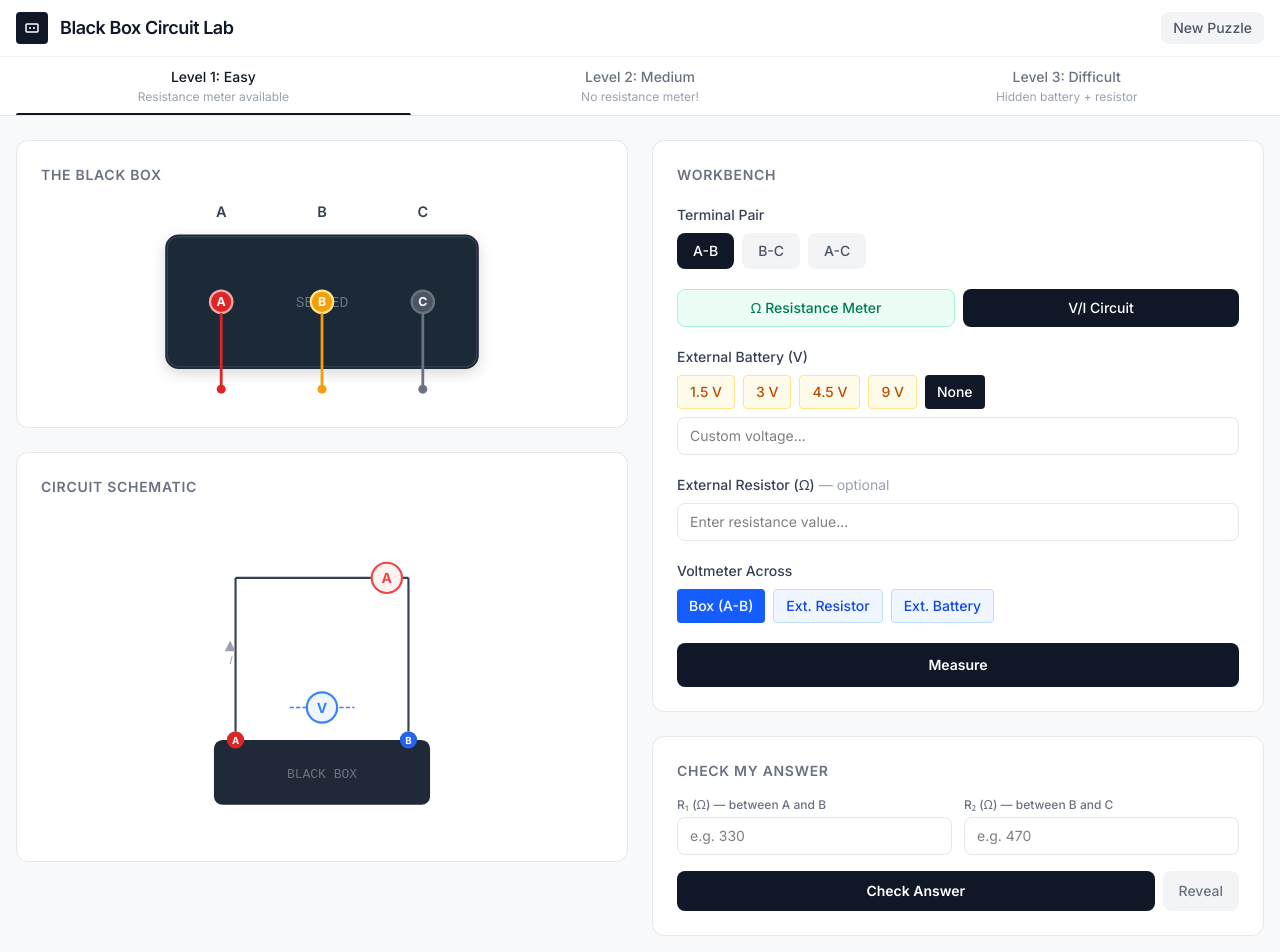
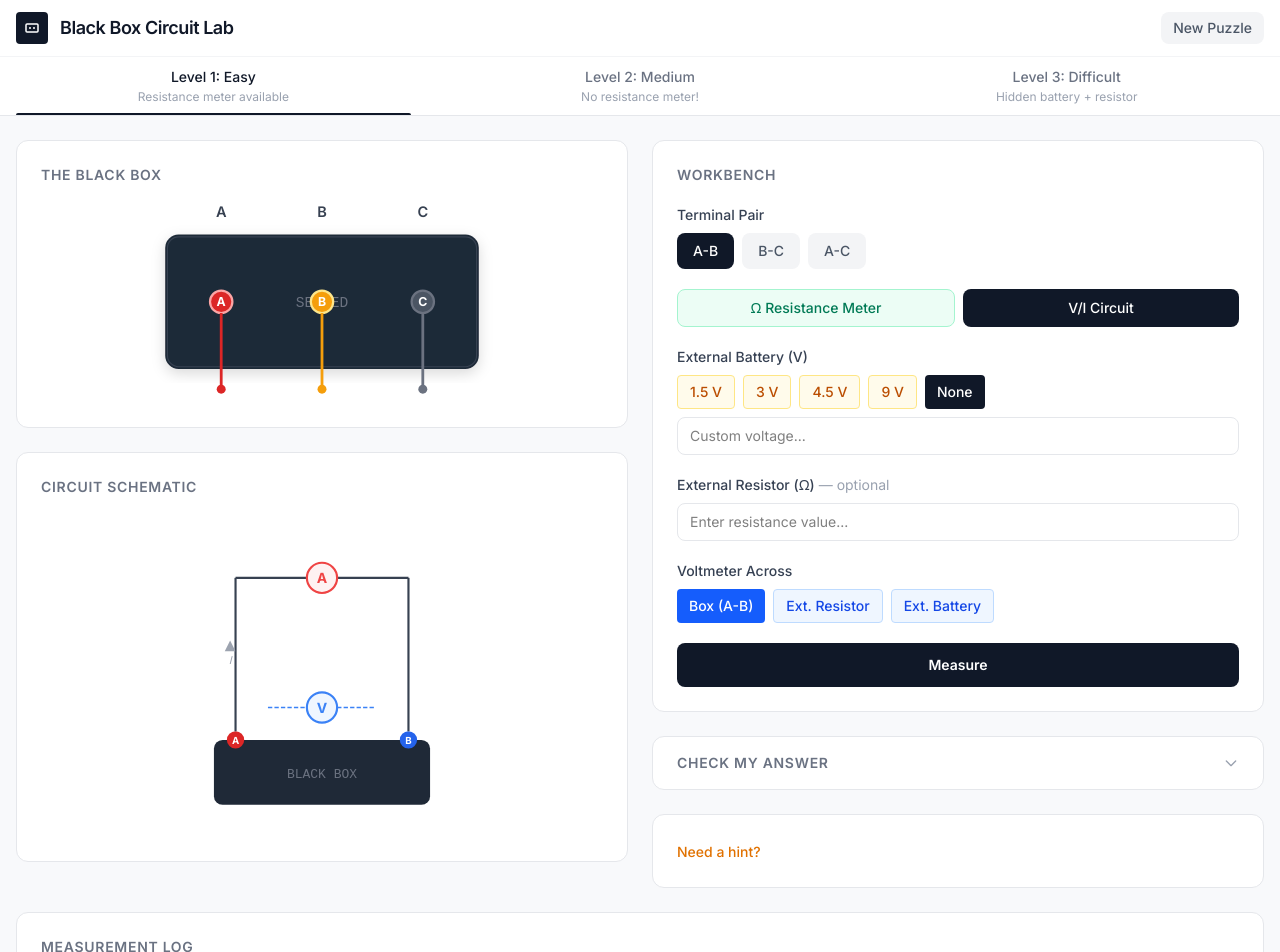
Before and after one commit to EmilRyd/black-box-circuit-lab, a React (Vite) app: page / in a window 1280 px wide. Shown: the top 952 px of the page. Built offline with nearby package versions, Linux system fonts and the light colour scheme.

Commit message:
Add live readout display, collapsible answer panel, fix circuit diagram

```diff
--- a/src/components/AnswerPanel.jsx
+++ b/src/components/AnswerPanel.jsx
@@ -5,6 +5,7 @@ export default function AnswerPanel({ level, puzzle, solved, setSolved, measurem
   const [guess, setGuess] = useState({});
   const [result, setResult] = useState(null);
   const [revealed, setRevealed] = useState(false);
+  const [open, setOpen] = useState(false);
 
   const isLevel3 = level === 3;
 
@@ -20,22 +21,16 @@ export default function AnswerPanel({ level, puzzle, solved, setSolved, measurem
     if (res.correct) setSolved(true);
   };
 
-  const handleReveal = () => {
-    setRevealed(true);
-  };
-
   const pedagogicalMessages = {
     1: "Nice work! That was straightforward with a resistance meter. But what if you didn't have one? Try Level 2 — same kind of box, but now you'll need to figure out the resistances using only voltage and current.",
     2: "Great — you figured out resistances without ever measuring them directly, just by using Ohm's law. Now for the real challenge: what if the box has its own power source? Try Level 3.",
     3: "Excellent! You identified both the hidden EMF and internal resistance using only external measurements. You've mastered the black box technique!",
   };
 
+  if (solved) {
     return (
       <div className="bg-white rounded-xl border border-gray-200 p-6 space-y-4">
-      <h2 className="text-sm font-semibold text-gray-500 uppercase tracking-wider">Check My Answer</h2>
-
-      {solved ? (
-        <div className="space-y-4">
+        <h2 className="text-sm font-semibold text-gray-500 uppercase tracking-wider">Result</h2>
         <div className="px-4 py-3 rounded-lg bg-emerald-50 border border-emerald-200 text-emerald-800 text-sm">
           Correct! You solved it in {measurementCount} measurement{measurementCount !== 1 ? 's' : ''}.
           {level <= 2 && measurementCount <= 3 && <span className="block text-xs mt-1">Optimal — the minimum is 2–3 measurements.</span>}
@@ -44,8 +39,28 @@ export default function AnswerPanel({ level, puzzle, solved, setSolved, measurem
         <RevealedCircuit level={level} puzzle={puzzle} />
         <p className="text-sm text-gray-600 italic leading-relaxed">{pedagogicalMessages[level]}</p>
       </div>
-      ) : (
-        <>
+    );
+  }
+
+  return (
+    <div className="bg-white rounded-xl border border-gray-200">
+      <button
+        onClick={() => setOpen(!open)}
+        className="w-full px-6 py-4 flex items-center justify-between text-left"
+      >
+        <h2 className="text-sm font-semibold text-gray-500 uppercase tracking-wider">Check My Answer</h2>
+        <svg
+          className={`w-4 h-4 text-gray-400 transition-transform ${open ? 'rotate-180' : ''}`}
+          fill="none" viewBox="0 0 24 24" stroke="currentColor" strokeWidth={2}
+        >
+          <path strokeLinecap="round" strokeLinejoin="round" d="M19 9l-7 7-7-7" />
+        </svg>
+      </button>
+
+      {open && (
+        <div className="px-6 pb-6 space-y-4">
+          <p className="text-xs text-gray-400">Think you know what's inside? Enter your guess below.</p>
+
           <div className="grid grid-cols-2 gap-3">
             {isLevel3 ? (
               <>
@@ -108,7 +123,7 @@ export default function AnswerPanel({ level, puzzle, solved, setSolved, measurem
               Check Answer
             </button>
             <button
-              onClick={handleReveal}
+              onClick={() => setRevealed(true)}
               className="px-4 py-2.5 rounded-lg text-sm font-medium text-gray-500 bg-gray-100 hover:bg-gray-200 transition-colors"
             >
               Reveal
@@ -138,7 +153,7 @@ export default function AnswerPanel({ level, puzzle, solved, setSolved, measurem
               <RevealedCircuit level={level} puzzle={puzzle} />
             </div>
           )}
-        </>
+        </div>
       )}
     </div>
   );
@@ -157,14 +172,12 @@ function RevealedCircuit({ level, puzzle }) {
             <text x="30" y="44" textAnchor="middle" fill="white" fontSize="8" fontWeight="bold">+</text>
             <line x1="38" y1="40" x2="100" y2="40" stroke="#374151" strokeWidth="2" />
 
-            {/* Battery symbol */}
             <line x1="120" y1="25" x2="120" y2="55" stroke="#f59e0b" strokeWidth="2.5" />
             <line x1="130" y1="30" x2="130" y2="50" stroke="#f59e0b" strokeWidth="1.5" />
             <text x="125" y="18" textAnchor="middle" fill="#b45309" fontSize="10" fontWeight="500">{puzzle.emf} V</text>
             <line x1="100" y1="40" x2="120" y2="40" stroke="#374151" strokeWidth="2" />
             <line x1="130" y1="40" x2="200" y2="40" stroke="#374151" strokeWidth="2" />
 
-            {/* Resistor symbol */}
             <polyline
               points="220,40 225,28 235,52 245,28 255,52 265,28 275,52 280,40"
               fill="none" stroke="#6366f1" strokeWidth="2"
@@ -183,7 +196,6 @@ function RevealedCircuit({ level, puzzle }) {
             <text x="30" y="44" textAnchor="middle" fill="white" fontSize="8" fontWeight="bold">A</text>
             <line x1="38" y1="40" x2="80" y2="40" stroke="#374151" strokeWidth="2" />
 
-            {/* R1 */}
             <polyline
               points="80,40 85,28 95,52 105,28 115,52 125,28 135,52 140,40"
               fill="none" stroke="#6366f1" strokeWidth="2"
@@ -195,7 +207,6 @@ function RevealedCircuit({ level, puzzle }) {
             <text x="200" y="44" textAnchor="middle" fill="white" fontSize="8" fontWeight="bold">B</text>
             <line x1="208" y1="40" x2="240" y2="40" stroke="#374151" strokeWidth="2" />
 
-            {/* R2 */}
             <polyline
               points="240,40 245,28 255,52 265,28 275,52 285,28 295,52 300,40"
               fill="none" stroke="#6366f1" strokeWidth="2"
--- a/src/components/CircuitControls.jsx
+++ b/src/components/CircuitControls.jsx
@@ -1,3 +1,5 @@
+import { formatValue } from '../physics';
+
 const BATTERY_PRESETS = [1.5, 3, 4.5, 9];
 const PAIR_OPTIONS_12 = ['A-B', 'B-C', 'A-C'];
 
@@ -173,6 +175,8 @@ export default function CircuitControls({
         </>
       )}
 
+      {lastResult && <ReadoutDisplay lastResult={lastResult} level={level} mode={mode} />}
+
       {lastResult && lastResult.warning && (
         <div className="px-4 py-3 rounded-lg bg-amber-50 border border-amber-200 text-amber-800 text-sm">
           ⚠ {lastResult.warning}
@@ -181,3 +185,43 @@ export default function CircuitControls({
     </div>
   );
 }
+
+function ReadoutDisplay({ lastResult, level, mode }) {
+  if (lastResult.type === 'ohmmeter') {
+    return (
+      <div className="rounded-lg bg-gray-950 p-4 text-center border-2 border-emerald-500/30">
+        <p className="text-xs text-emerald-400 uppercase tracking-widest mb-1 font-medium">Ohmmeter Reading</p>
+        <p className="text-3xl font-mono font-bold text-emerald-400">
+          {formatValue(lastResult.rHidden, 'Ω')}
+        </p>
+      </div>
+    );
+  }
+
+  if (lastResult.isOpenCircuit) {
+    return (
+      <div className="rounded-lg bg-gray-950 p-4 text-center border-2 border-blue-500/30">
+        <p className="text-xs text-blue-400 uppercase tracking-widest mb-1 font-medium">Open-Circuit Voltage</p>
+        <p className="text-3xl font-mono font-bold text-blue-400">
+          {formatValue(lastResult.vBox, 'V')}
+        </p>
+      </div>
+    );
+  }
+
+  return (
+    <div className="rounded-lg bg-gray-950 p-4 border-2 border-gray-700">
+      <p className="text-xs text-gray-400 uppercase tracking-widest mb-3 font-medium text-center">Instrument Readings</p>
+      <div className="grid grid-cols-2 gap-3">
+        <div className="text-center">
+          <p className="text-[10px] text-red-400 uppercase tracking-widest mb-0.5">Ammeter</p>
+          <p className="text-xl font-mono font-bold text-red-400">{lastResult.displayCurrent}</p>
+        </div>
+        <div className="text-center">
+          <p className="text-[10px] text-blue-400 uppercase tracking-widest mb-0.5">Voltmeter — {lastResult.displayVoltLabel}</p>
+          <p className="text-xl font-mono font-bold text-blue-400">{lastResult.displayVolt}</p>
+        </div>
+      </div>
+    </div>
+  );
+}
--- a/src/components/CircuitDiagram.jsx
+++ b/src/components/CircuitDiagram.jsx
@@ -77,9 +77,19 @@ export default function CircuitDiagram({ state }) {
               </g>
             )}
 
-            {/* Ammeter */}
-            <circle cx="320" cy="60" r="14" fill="#fef2f2" stroke="#ef4444" strokeWidth="2" />
-            <text x="320" y="65" textAnchor="middle" fill="#ef4444" fontSize="13" fontWeight="bold">A</text>
+            {/* Ammeter — centered on top wire */}
+            {(() => {
+              const ax = hasExtBat && hasExtRes ? 320
+                : hasExtBat ? 300
+                : hasExtRes ? 300
+                : 260;
+              return (
+                <>
+                  <circle cx={ax} cy="60" r="14" fill="#fef2f2" stroke="#ef4444" strokeWidth="2" />
+                  <text x={ax} y="65" textAnchor="middle" fill="#ef4444" fontSize="13" fontWeight="bold">A</text>
+                </>
+              );
+            })()}
 
             {/* Voltmeter */}
             {(() => {
@@ -96,8 +106,8 @@ export default function CircuitDiagram({ state }) {
               }
               return (
                 <g>
-                  <line x1={vx - 30} y1={vy2} x2={vx - 10} y2={vy2} stroke="#3b82f6" strokeWidth="1.5" strokeDasharray="4 2" />
-                  <line x1={vx + 10} y1={vy2} x2={vx + 30} y2={vy2} stroke="#3b82f6" strokeWidth="1.5" strokeDasharray="4 2" />
+                  <line x1={vx - 50} y1={vy2} x2={vx - 14} y2={vy2} stroke="#3b82f6" strokeWidth="1.5" strokeDasharray="4 2" />
+                  <line x1={vx + 14} y1={vy2} x2={vx + 50} y2={vy2} stroke="#3b82f6" strokeWidth="1.5" strokeDasharray="4 2" />
                   <circle cx={vx} cy={vy2} r="14" fill="#eff6ff" stroke="#3b82f6" strokeWidth="2" />
                   <text x={vx} y={vy2 + 5} textAnchor="middle" fill="#3b82f6" fontSize="13" fontWeight="bold">V</text>
                 </g>
--- a/src/components/Workspace.jsx
+++ b/src/components/Workspace.jsx
@@ -85,7 +85,7 @@ export default function Workspace({ level, puzzle }) {
       voltReading,
     };
     setMeasurements(m => [...m, entry]);
-    setLastResult(result);
+    setLastResult({ ...result, displayVolt: voltReading, displayVoltLabel: voltAcross, displayCurrent: currentDisplay });
   }, [level, puzzle, terminalPair, vBattery, rExternal, voltmeterTarget]);
 
   const circuitState = {
```
Lines whose indentation alone changed are shown as unchanged.
